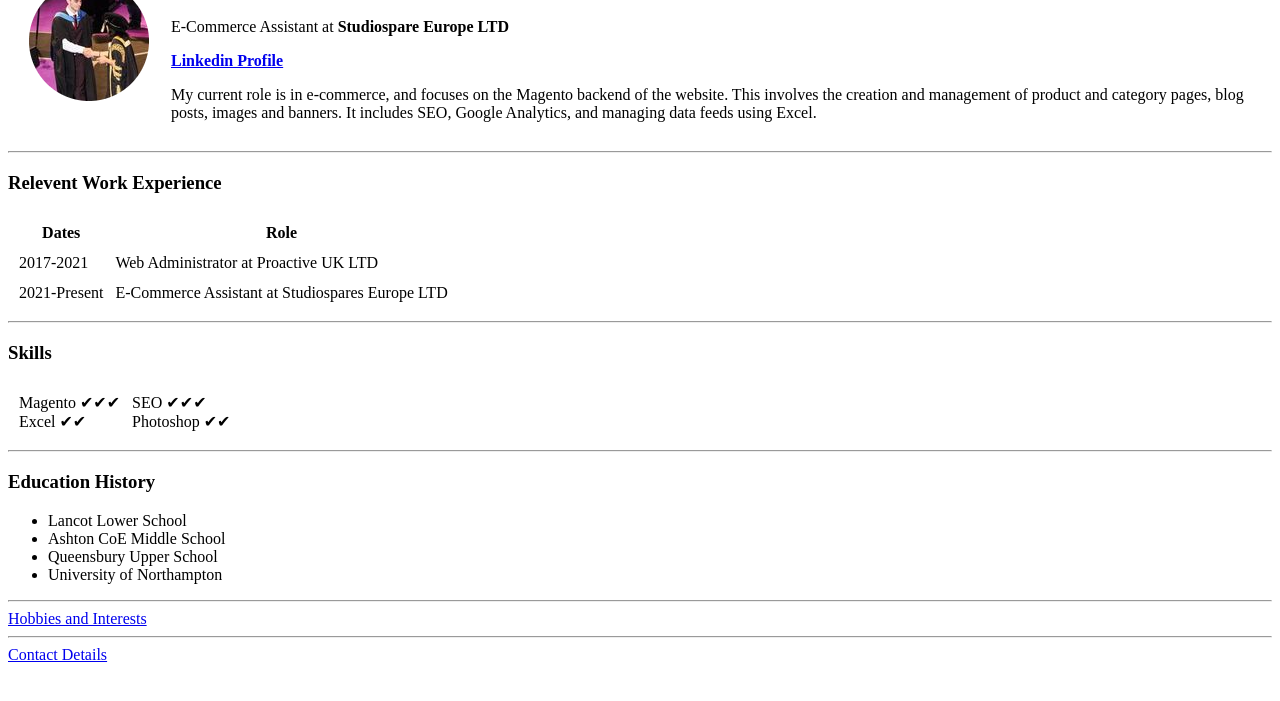
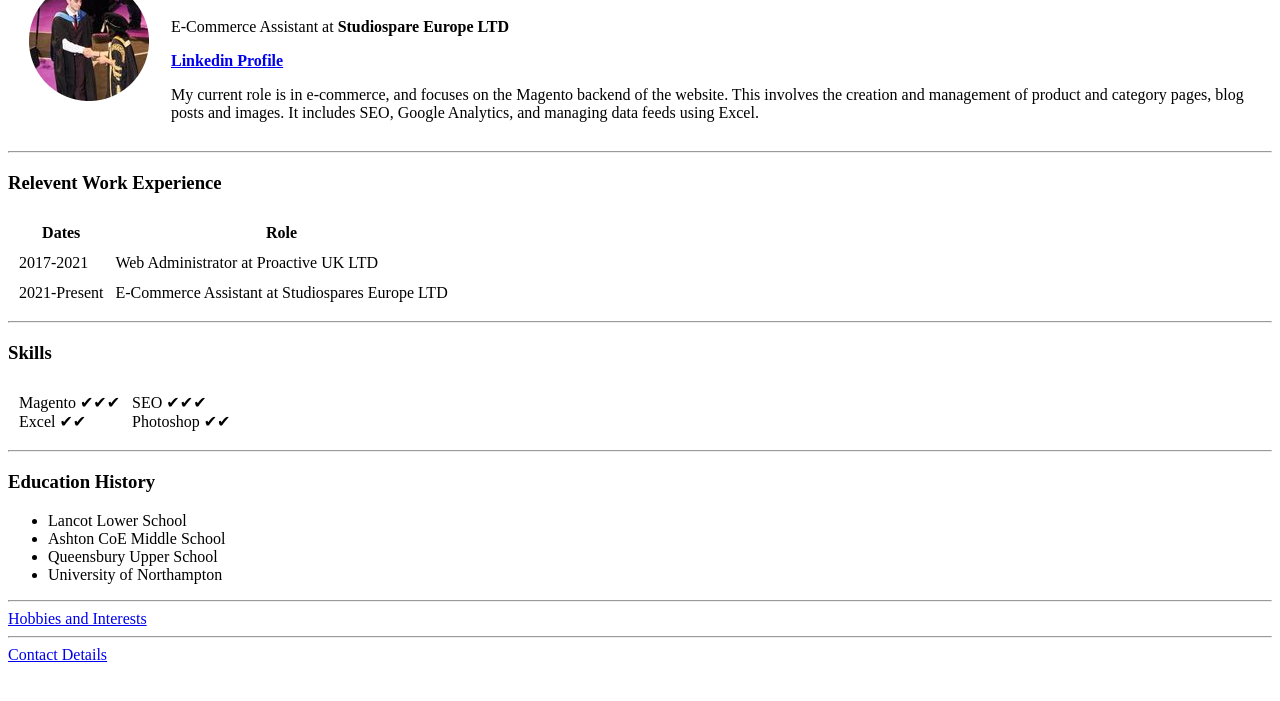
Before and after one commit to AlexN1001/cv, a plain HTML site: page index.html in a window 1280 px wide. Shown: the part 69-770 px from the top of the page. Drawn offline with Linux system fonts and the light colour scheme.

Commit message:
Update index.html

```diff
--- a/index.html
+++ b/index.html
@@ -10,7 +10,7 @@
             <td><h1>Alex Nicholson</h1>
                 <p>E-Commerce Assistant at <strong>Studiospare Europe LTD</strong></p>
                 <strong><a href="https://www.linkedin.com/in/alex-nicholson-98732111b/">Linkedin Profile</a></strong>
-                <p>My current role is in e-commerce, and focuses on the Magento backend of the website. This involves the creation and management of product and category pages, blog posts, images and banners. It includes SEO, Google Analytics, and managing data feeds using Excel.</p></td>
+                <p>My current role is in e-commerce, and focuses on the Magento backend of the website. This involves the creation and management of product and category pages, blog posts and images. It includes SEO, Google Analytics, and managing data feeds using Excel.</p></td>
         </tr>
     </table>
 <hr>
```
